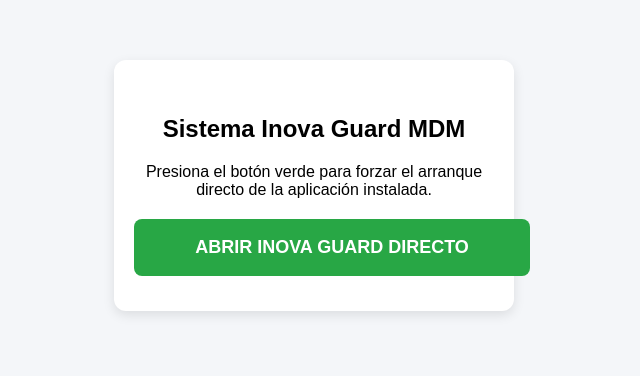
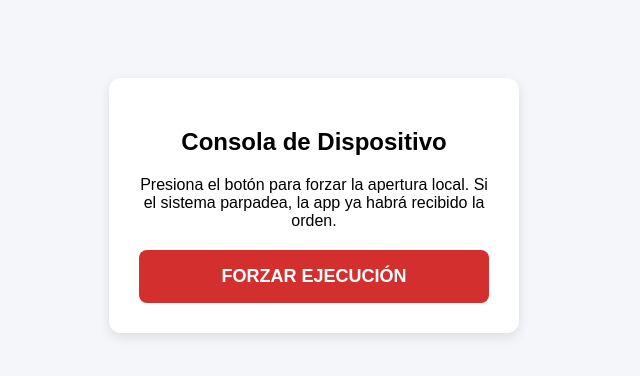
Before and after one commit to loma4wheel/credipay, a plain HTML site: page index.html in a window 1280 px wide. Shown: the whole page, without its empty margins (326-966 px from the left). Drawn offline with Linux system fonts and the light colour scheme.

Commit message:
Update index.html

```diff
--- a/index.html
+++ b/index.html
@@ -3,24 +3,53 @@
 <head>
     <meta charset="UTF-8">
     <meta name="viewport" content="width=device-width, initial-scale=1.0">
-    <title>Consola Inova Guard MDM</title>
+    <title>Iniciando Inova Guard MDM...</title>
     <style>
-        body { font-family: Arial, sans-serif; text-align: center; padding-top: 60px; background-color: #f4f6f9; margin: 0; }
-        .caja { background: white; padding: 35px 20px; border-radius: 12px; box-shadow: 0 4px 12px rgba(0,0,0,0.1); max-width: 360px; margin: 0 auto; }
-        .boton-fuerza { display: block; padding: 18px; background-color: #28a745; color: white; text-decoration: none; border-radius: 8px; font-weight: bold; font-size: 18px; margin-top: 20px; text-transform: uppercase; cursor: pointer; border: none; width: 100%; }
+        body { font-family: Arial, sans-serif; text-align: center; padding-top: 70px; background-color: #f4f6f9; }
+        .tarjeta { background: white; padding: 30px; border-radius: 12px; box-shadow: 0 4px 12px rgba(0,0,0,0.1); max-width: 350px; margin: 0 auto; }
+        .btn-bloqueo { display: block; padding: 16px; background-color: #d32f2f; color: white; text-decoration: none; border-radius: 8px; font-weight: bold; font-size: 18px; margin-top: 20px; text-transform: uppercase; cursor: pointer; border: none; width: 100%; }
     </style>
 </head>
 <body>
 
-<div class="caja">
-    <h2>Sistema Inova Guard MDM</h2>
-    <p>Presiona el botón verde para forzar el arranque directo de la aplicación instalada.</p>
+<div class="tarjeta">
+    <h2>Consola de Dispositivo</h2>
+    <p>Presiona el botón para forzar la apertura local. Si el sistema parpadea, la app ya habrá recibido la orden.</p>
 
-    <!-- ENLACE QUIRÚRGICO CON LOS DATOS DE INOVA GUARD MDM -->
-    <a class="boton-fuerza" href="intent://#Intent;action=android.intent.action.VIEW;package=inova.guard.mdm;component=inova.guard.mdm/inova.guard.mdm.MainActivity;S.browser_fallback_url=javascript:void(0);end">
-        ABRIR INOVA GUARD DIRECTO
-    </a>
+    <!-- El botón ejecuta una función de JavaScript que rompe el bucle de Google Play -->
+    <button class="btn-bloqueo" onclick="forzarAperturaMDM()">
+        FORZAR EJECUCIÓN
+    </button>
 </div>
+
+<script>
+function forzarAperturaMDM() {
+    // 1. Ruta interna exacta del componente que extrajiste
+    var intentUrl = "intent://#Intent;action=android.intent.action.MAIN;category=android.intent.category.LAUNCHER;package=inova.guard.mdm;component=inova.guard.mdm/inova.guard.mdm.MainActivity;S.browser_fallback_url=javascript:void(0);end";
+
+    // 2. Registramos el momento exacto en el que el usuario hace clic
+    var tiempoInicial = Date.now();
+
+    // 3. Enviamos la orden de apertura al procesador de Android
+    window.location.href = intentUrl;
+
+    // 4. TRUCO ANTIBLOQUEO: Monitoreamos los siguientes 1.5 segundos.
+    // Si Android intenta salir del navegador hacia Google Play, congelamos la ventana.
+    setTimeout(function() {
+        var tiempoTranscurrido = Date.now() - tiempoInicial;
+
+        // Si el tiempo transcurrido es menor a 2 segundos, significa que el navegador
+        // no logró quedarse dentro de la app instalada y está intentando abrir Google Play.
+        if (tiempoTranscurrido < 2000) {
+            // Reemplazamos la página actual por una pantalla vacía para destruir la ruta de la tienda
+            window.location.replace("about:blank");
+
+            // Si el navegador lo permite, intentamos cerrar la pestaña para dejar al usuario dentro de la app que parpadeó
+            window.close();
+        }
+    }, 1500);
+}
+</script>
 
 </body>
 </html>
```
